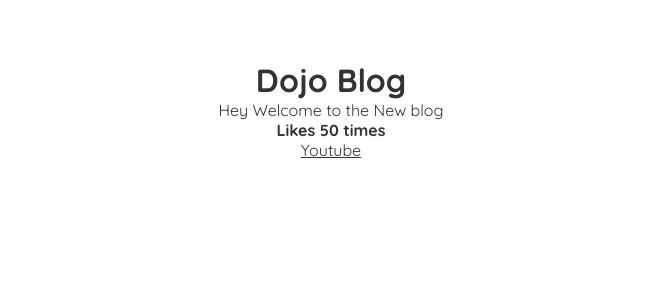
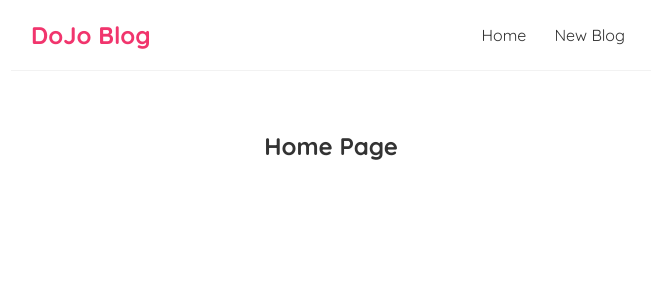
Before and after one commit to shivendra8004/HelloReact, a JavaScript app: page / in a window 1280 px wide. Shown: the top 300 px of the page, without its empty margins (309-964 px from the left). Built offline with nearby package versions, Linux system fonts and the light colour scheme; the HTML template or start-up script is replaced by a standard one.

Commit message:
Lect 5 Multiple components

```diff
--- a/src/App.js
+++ b/src/App.js
@@ -1,16 +1,12 @@
 import "./App.css";
+import Navbar from "./components/Navbar";
+import Home from "./components/Home";
 function App() {
-  const title = "Hey Welcome to the New blog";
-  const likes = 50;
-  const link =
-    "https://www.youtube.com/watch?v=0sSYmRImgRY&list=PL4cUxeGkcC9gZD-Tvwfod2gaISzfRiP9d&index=5";
   return (
     <div className="App">
+      <Navbar />
       <div className="content">
-        <h1>Dojo Blog</h1>
-        <p>{title}</p>
-        <h4>Likes {likes} times</h4>
-        <a href={link}> Youtube</a>
+        <Home />
       </div>
     </div>
   );
--- a/src/components/Home.js
+++ b/src/components/Home.js
@@ -1,31 +1,7 @@
-import { useState } from "react";
-import BlogList from "./BlogList";
-
 const Home = () => {
-  const [blogs] = useState([
-    {
-      title: "My new Website",
-      body: "Lorem lepsum....",
-      author: "mario",
-      id: 1,
-    },
-    {
-      title: "Welcome Party",
-      body: "Lorem lepsum....",
-      author: "Yoshi",
-      id: 2,
-    },
-    {
-      title: "Web dev top tips",
-      body: "Lorem lepsum....",
-      author: "Shiva",
-      id: 3,
-    },
-    { title: "Our God", body: "Jai shree ram....", author: "Hello", id: 4 },
-  ]);
   return (
     <div className="home">
-      <BlogList blogs={blogs} title="All Blogs" />
+      <h2>Home Page</h2>
     </div>
   );
 };
--- a/src/components/Navbar.js
+++ b/src/components/Navbar.js
@@ -1,12 +1,13 @@
 const Navbar = () => {
   return (
     <nav className="navbar">
-            <h1>The Dojo Blog</h1>
+      <h1>DoJo Blog</h1>
       <div className="links">
         <a href="/">Home</a>
-                <a href="/create" >New Blog</a>
+        <a href="/create">New Blog</a>
       </div>
     </nav>
   );
-}
+};
+
 export default Navbar;
```
Lines whose indentation alone changed are shown as unchanged.
